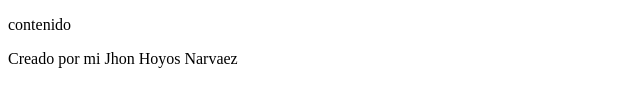
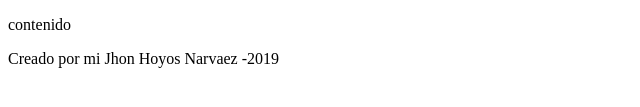
Before and after one commit to Jhoyosna/GitHubClient, a plain HTML site: page Index.html in a window 1280 px wide. Shown: the part 207-314 px from the top of the page, 0-640 px from the left. Drawn offline with Linux system fonts and the light colour scheme.

Commit message:
Update Index.html

```diff
--- a/Index.html
+++ b/Index.html
@@ -23,7 +23,7 @@
            <p>contenido</p>
     </aside>
     <footer>
-        Creado por mi Jhon Hoyos Narvaez
+        Creado por mi Jhon Hoyos Narvaez -2019
     </footer>
 </body>
 </html>
```
